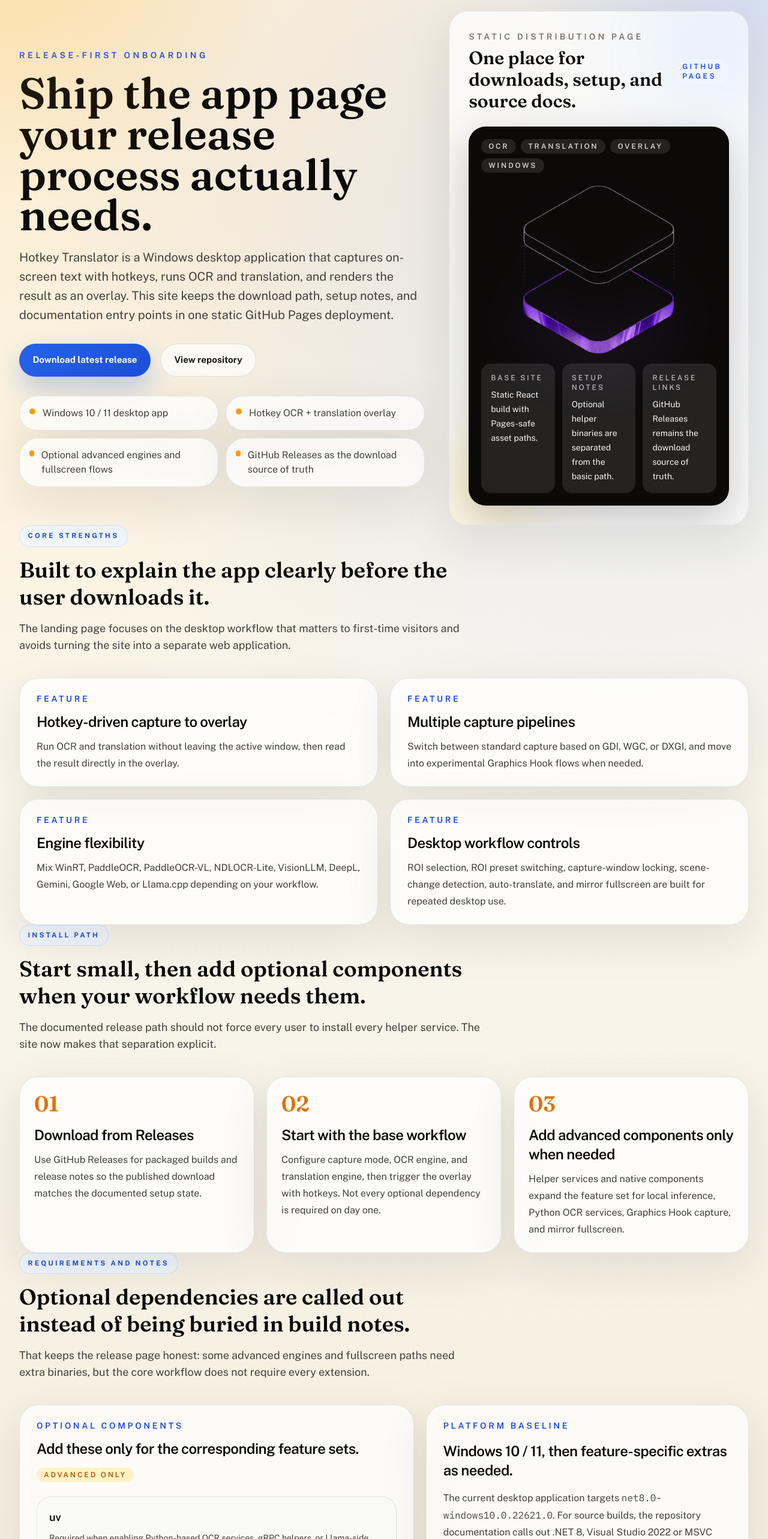
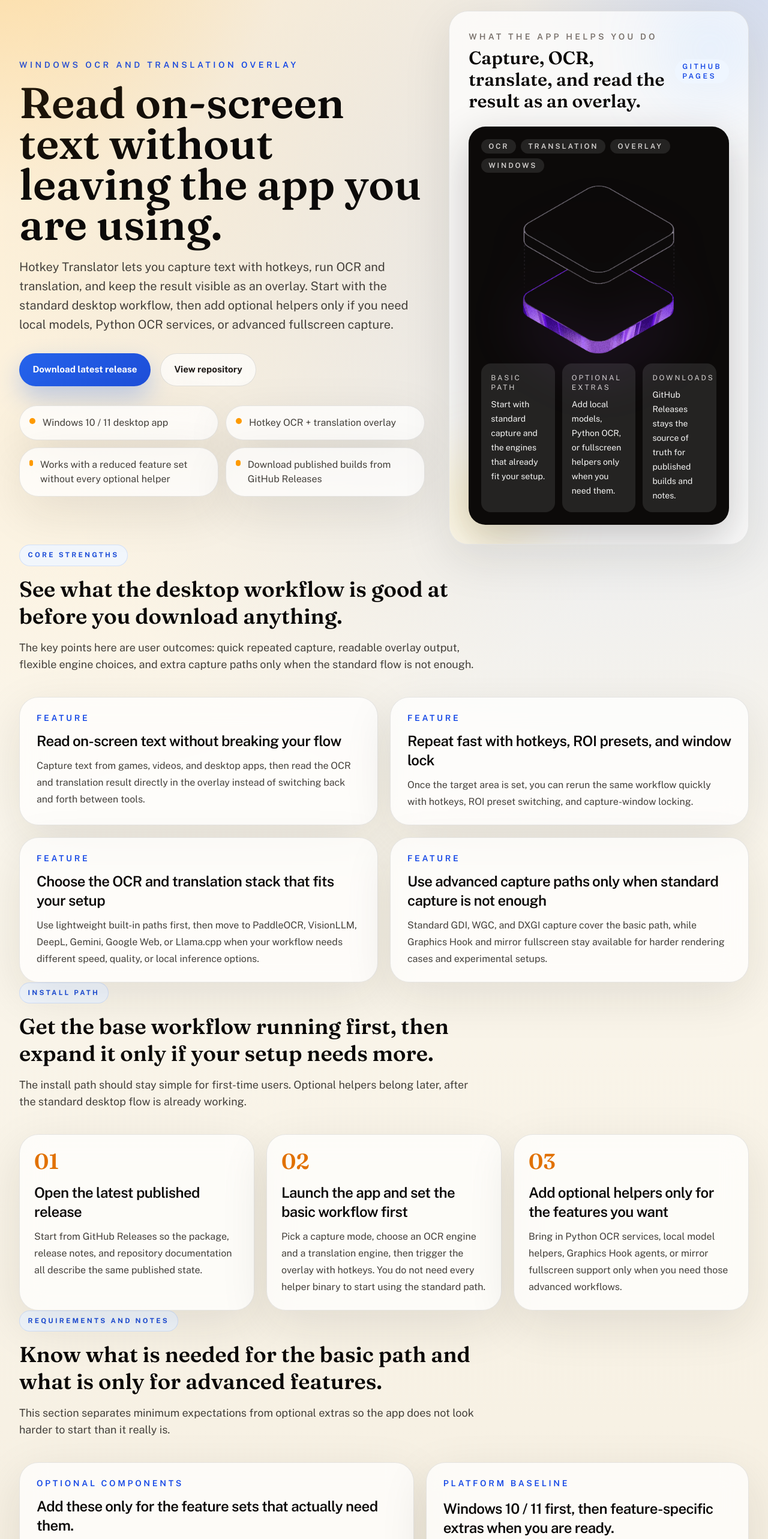
Before and after one commit to hinatayuusuke/Hotkey-Translator-Site, a React (Vite) app in the folder site/: page / in a window 1280 px wide. Shown: the part 140-2706 px from the top of the page at 60% size. Built offline with nearby package versions, Linux system fonts and the light colour scheme.

Commit message:
Replaced placeholder-oriented landing page text with more user-facing copy while keeping the current structure and visuals.

```diff
--- a/site/src/App.tsx
+++ b/site/src/App.tsx
@@ -39,16 +39,16 @@
           <div className="space-y-8">
             <div className="space-y-5">
               <p className="text-sm font-semibold uppercase tracking-[0.32em] text-blue-700">
-                Release-first onboarding
+                Windows OCR and translation overlay
               </p>
               <h1 className="display-type max-w-4xl text-5xl leading-[0.94] text-stone-950 sm:text-6xl lg:text-7xl">
-                Ship the app page your release process actually needs.
+                Read on-screen text without leaving the app you are using.
               </h1>
               <p className="max-w-2xl text-lg leading-8 text-stone-700 sm:text-xl">
-                {repository.productName} is a Windows desktop application that captures
-                on-screen text with hotkeys, runs OCR and translation, and renders the
-                result as an overlay. This site keeps the download path, setup notes,
-                and documentation entry points in one static GitHub Pages deployment.
+                {repository.productName} lets you capture text with hotkeys, run OCR and
+                translation, and keep the result visible as an overlay. Start with the
+                standard desktop workflow, then add optional helpers only if you need local
+                models, Python OCR services, or advanced fullscreen capture.
               </p>
             </div>
 
@@ -79,10 +79,10 @@
               <div className="flex items-center justify-between gap-4">
                 <div>
                   <p className="text-sm font-semibold uppercase tracking-[0.3em] text-stone-500">
-                    Static distribution page
+                    What the app helps you do
                   </p>
                   <h2 className="display-type mt-2 text-3xl text-stone-950">
-                    One place for downloads, setup, and source docs.
+                    Capture, OCR, translate, and read the result as an overlay.
                   </h2>
                 </div>
                 <span className="rounded-full bg-blue-50 px-3 py-1 text-xs font-semibold uppercase tracking-[0.28em] text-blue-700">
@@ -104,21 +104,21 @@
                 />
                 <div className="grid gap-3 sm:grid-cols-3">
                   <div className="rounded-2xl bg-white/10 px-4 py-4">
-                    <p className="text-xs uppercase tracking-[0.24em] text-stone-300">Base site</p>
+                    <p className="text-xs uppercase tracking-[0.24em] text-stone-300">Basic path</p>
                     <p className="mt-2 text-sm leading-6 text-stone-100">
-                      Static React build with Pages-safe asset paths.
+                      Start with standard capture and the engines that already fit your setup.
                     </p>
                   </div>
                   <div className="rounded-2xl bg-white/10 px-4 py-4">
-                    <p className="text-xs uppercase tracking-[0.24em] text-stone-300">Setup notes</p>
+                    <p className="text-xs uppercase tracking-[0.24em] text-stone-300">Optional extras</p>
                     <p className="mt-2 text-sm leading-6 text-stone-100">
-                      Optional helper binaries are separated from the basic path.
+                      Add local models, Python OCR, or fullscreen helpers only when you need them.
                     </p>
                   </div>
                   <div className="rounded-2xl bg-white/10 px-4 py-4">
-                    <p className="text-xs uppercase tracking-[0.24em] text-stone-300">Release links</p>
+                    <p className="text-xs uppercase tracking-[0.24em] text-stone-300">Downloads</p>
                     <p className="mt-2 text-sm leading-6 text-stone-100">
-                      GitHub Releases remains the download source of truth.
+                      GitHub Releases stays the source of truth for published builds and notes.
                     </p>
                   </div>
                 </div>
@@ -131,8 +131,8 @@
       <section className="section-shell" id="features">
         <SectionHeading
           eyebrow="Core strengths"
-          title="Built to explain the app clearly before the user downloads it."
-          description="The landing page focuses on the desktop workflow that matters to first-time visitors and avoids turning the site into a separate web application."
+          title="See what the desktop workflow is good at before you download anything."
+          description="The key points here are user outcomes: quick repeated capture, readable overlay output, flexible engine choices, and extra capture paths only when the standard flow is not enough."
         />
 
         <div className="mt-10 grid gap-5 lg:grid-cols-2">
@@ -153,8 +153,8 @@
       <section className="section-shell" id="install">
         <SectionHeading
           eyebrow="Install path"
-          title="Start small, then add optional components when your workflow needs them."
-          description="The documented release path should not force every user to install every helper service. The site now makes that separation explicit."
+          title="Get the base workflow running first, then expand it only if your setup needs more."
+          description="The install path should stay simple for first-time users. Optional helpers belong later, after the standard desktop flow is already working."
         />
 
         <div className="mt-10 grid gap-5 lg:grid-cols-3">
@@ -173,8 +173,8 @@
       <section className="section-shell" id="requirements">
         <SectionHeading
           eyebrow="Requirements and notes"
-          title="Optional dependencies are called out instead of being buried in build notes."
-          description="That keeps the release page honest: some advanced engines and fullscreen paths need extra binaries, but the core workflow does not require every extension."
+          title="Know what is needed for the basic path and what is only for advanced features."
+          description="This section separates minimum expectations from optional extras so the app does not look harder to start than it really is."
         />
 
         <div className="mt-10 grid gap-5 lg:grid-cols-[minmax(0,1.1fr)_minmax(0,0.9fr)]">
@@ -185,7 +185,7 @@
                   Optional components
                 </p>
                 <h3 className="mt-3 text-2xl font-semibold tracking-tight text-stone-950">
-                  Add these only for the corresponding feature sets.
+                  Add these only for the feature sets that actually need them.
                 </h3>
               </div>
               <span className="rounded-full bg-amber-100 px-3 py-1 text-xs font-semibold uppercase tracking-[0.24em] text-amber-700">
@@ -212,12 +212,13 @@
                 Platform baseline
               </p>
               <h3 className="text-2xl font-semibold tracking-tight text-stone-950">
-                Windows 10 / 11, then feature-specific extras as needed.
+                Windows 10 / 11 first, then feature-specific extras when you are ready.
               </h3>
               <p className="text-base leading-7 text-stone-700">
                 The current desktop application targets <code>net8.0-windows10.0.22621.0</code>.
-                For source builds, the repository documentation calls out .NET 8, Visual Studio
-                2022 or MSVC Build Tools, and CMake.
+                The standard desktop path does not require every optional helper at once. For
+                source builds, the repository documentation calls out .NET 8, Visual Studio 2022
+                or MSVC Build Tools, and CMake.
               </p>
             </div>
 
@@ -227,8 +228,8 @@
               </p>
               <p className="mt-3 text-sm leading-6 text-stone-200">
                 Mirror fullscreen integrates a Magpie-derived binary, and native or model-based
-                features carry their own redistribution constraints. The site links users to the
-                repository docs instead of hiding those legal and packaging details.
+                features carry their own redistribution constraints. The release page points back
+                to the repository docs so those packaging and legal details stay visible.
               </p>
             </div>
           </aside>
@@ -238,8 +239,8 @@
       <section className="section-shell" id="build">
         <SectionHeading
           eyebrow="Source build"
-          title="Keep build instructions close to the release page without making the site a docs clone."
-          description="The page surfaces the two build tracks that matter most and then links back to the repository documentation for deeper setup details."
+          title="Keep source-build notes available without turning the landing page into a full developer manual."
+          description="Most visitors should start from Releases. This section stays here for developers who want the shortest route to the repository build commands."
         />
 
         <div className="mt-10 grid gap-5 lg:grid-cols-2">
@@ -266,7 +267,7 @@
         <SectionHeading
           eyebrow="Repository links"
           title="Downloads, docs, and issue reporting stay one click away."
-          description="This keeps the landing page focused while still routing users to the deeper repository context that matters for installation and support."
+          description="The landing page stays focused, while the repository links carry users to deeper setup notes, issue tracking, and release context when they need it."
         />
 
         <div className="mt-10 grid gap-5 md:grid-cols-2 xl:grid-cols-3">
@@ -300,12 +301,12 @@
               Legal and packaging
             </p>
             <h2 className="display-type text-3xl text-stone-950">
-              MIT at the repository level, separate notices where upstream components require them.
+              MIT for the repository, with separate notices where upstream components require them.
             </h2>
             <p className="text-base leading-7 text-stone-700">
               The repository now includes an MIT license. Third-party components such as the
               Magpie-derived fullscreen integration, Dear ImGui, MinHook, model files, and OCR or
-              inference runtimes remain subject to their own license and redistribution terms.
+              inference runtimes still follow their own license and redistribution terms.
             </p>
           </div>
 
--- a/site/src/data/siteContent.ts
+++ b/site/src/data/siteContent.ts
@@ -49,82 +49,82 @@
 export const heroFacts = [
   'Windows 10 / 11 desktop app',
   'Hotkey OCR + translation overlay',
-  'Optional advanced engines and fullscreen flows',
-  'GitHub Releases as the download source of truth',
+  'Works with a reduced feature set without every optional helper',
+  'Download published builds from GitHub Releases',
 ]
 
 export const featureHighlights: FeatureHighlight[] = [
   {
-    title: 'Hotkey-driven capture to overlay',
+    title: 'Read on-screen text without breaking your flow',
     description:
-      'Run OCR and translation without leaving the active window, then read the result directly in the overlay.',
+      'Capture text from games, videos, and desktop apps, then read the OCR and translation result directly in the overlay instead of switching back and forth between tools.',
   },
   {
-    title: 'Multiple capture pipelines',
+    title: 'Repeat fast with hotkeys, ROI presets, and window lock',
     description:
-      'Switch between standard capture based on GDI, WGC, or DXGI, and move into experimental Graphics Hook flows when needed.',
+      'Once the target area is set, you can rerun the same workflow quickly with hotkeys, ROI preset switching, and capture-window locking.',
   },
   {
-    title: 'Engine flexibility',
+    title: 'Choose the OCR and translation stack that fits your setup',
     description:
-      'Mix WinRT, PaddleOCR, PaddleOCR-VL, NDLOCR-Lite, VisionLLM, DeepL, Gemini, Google Web, or Llama.cpp depending on your workflow.',
+      'Use lightweight built-in paths first, then move to PaddleOCR, VisionLLM, DeepL, Gemini, Google Web, or Llama.cpp when your workflow needs different speed, quality, or local inference options.',
   },
   {
-    title: 'Desktop workflow controls',
+    title: 'Use advanced capture paths only when standard capture is not enough',
     description:
-      'ROI selection, ROI preset switching, capture-window locking, scene-change detection, auto-translate, and mirror fullscreen are built for repeated desktop use.',
+      'Standard GDI, WGC, and DXGI capture cover the basic path, while Graphics Hook and mirror fullscreen stay available for harder rendering cases and experimental setups.',
   },
 ]
 
 export const installSteps: InstallStep[] = [
   {
     number: '01',
-    title: 'Download from Releases',
+    title: 'Open the latest published release',
     description:
-      'Use GitHub Releases for packaged builds and release notes so the published download matches the documented setup state.',
+      'Start from GitHub Releases so the package, release notes, and repository documentation all describe the same published state.',
   },
   {
     number: '02',
-    title: 'Start with the base workflow',
+    title: 'Launch the app and set the basic workflow first',
     description:
-      'Configure capture mode, OCR engine, and translation engine, then trigger the overlay with hotkeys. Not every optional dependency is required on day one.',
+      'Pick a capture mode, choose an OCR engine and a translation engine, then trigger the overlay with hotkeys. You do not need every helper binary to start using the standard path.',
   },
   {
     number: '03',
-    title: 'Add advanced components only when needed',
+    title: 'Add optional helpers only for the features you want',
     description:
-      'Helper services and native components expand the feature set for local inference, Python OCR services, Graphics Hook capture, and mirror fullscreen.',
+      'Bring in Python OCR services, local model helpers, Graphics Hook agents, or mirror fullscreen support only when you need those advanced workflows.',
   },
 ]
 
 export const optionalRequirements: OptionalRequirement[] = [
   {
     name: 'uv',
-    note: 'Required when enabling Python-based OCR services, gRPC helpers, or Llama-side helper services.',
+    note: 'Add this when you want Python-based OCR services, gRPC helpers, or Llama-side helper workflows.',
   },
   {
     name: 'llama-server.exe',
-    note: 'Needed for local translation and VisionLLM OCR flows.',
+    note: 'Only needed for local translation and VisionLLM OCR workflows.',
   },
   {
     name: 'Tools/Magpie/Magpie.Core.exe',
-    note: 'Only required for the mirror fullscreen path.',
+    note: 'This is specific to the mirror fullscreen path and is not part of the basic setup.',
   },
   {
     name: 'Native hook agents',
-    note: 'Build and ship these when you want DX9, DX11, or Vulkan Graphics Hook capture.',
+    note: 'Use these for DX9, DX11, or Vulkan Graphics Hook capture when standard capture paths are not enough.',
   },
 ]
 
 export const buildTracks: BuildTrack[] = [
   {
     title: 'Main application build',
-    summary: 'Use this when building the WPF desktop application from source.',
+    summary: 'This is the shortest path for developers who want to build the WPF desktop application from source.',
     commands: ['dotnet build .\\Hotkey-Translator.sln -c Release'],
   },
   {
     title: 'Native hook components',
-    summary: 'Required for the Graphics Hook pipeline and optional x86 targets.',
+    summary: 'Use these commands only when you need the Graphics Hook pipeline or optional x86 hook targets.',
     commands: [
       'cmake -S Native -B Native/build -A x64',
       'cmake --build Native/build --config Release',
@@ -141,31 +141,31 @@
   {
     title: 'Download releases',
     href: externalLinks.releases,
-    description: 'Packaged builds and release notes.',
+    description: 'Published packages, release notes, and the current download entry point.',
   },
   {
     title: 'Read the English README',
     href: externalLinks.readmeEn,
-    description: 'Feature list, requirements, and build notes.',
+    description: 'Full feature list, requirements, and source build notes in English.',
   },
   {
     title: 'Read the Japanese README',
     href: externalLinks.readmeJa,
-    description: 'Japanese documentation in the repository.',
+    description: 'Repository documentation for Japanese readers.',
   },
   {
     title: 'Browse the source repository',
     href: externalLinks.repository,
-    description: 'Source code, issues, and project history.',
+    description: 'Source code, release history, and project context.',
   },
   {
     title: 'Report an issue',
     href: externalLinks.issues,
-    description: 'Open bugs, feedback, and follow-up questions.',
+    description: 'Bug reports, feedback, and follow-up questions.',
   },
   {
     title: 'Review the MIT license',
     href: externalLinks.license,
-    description: 'Repository-level license for this project.',
+    description: 'Repository-level MIT license for this project.',
   },
 ]
```
Also changed, not shown: 1 other file (tests, documents, lock files or other folders).
